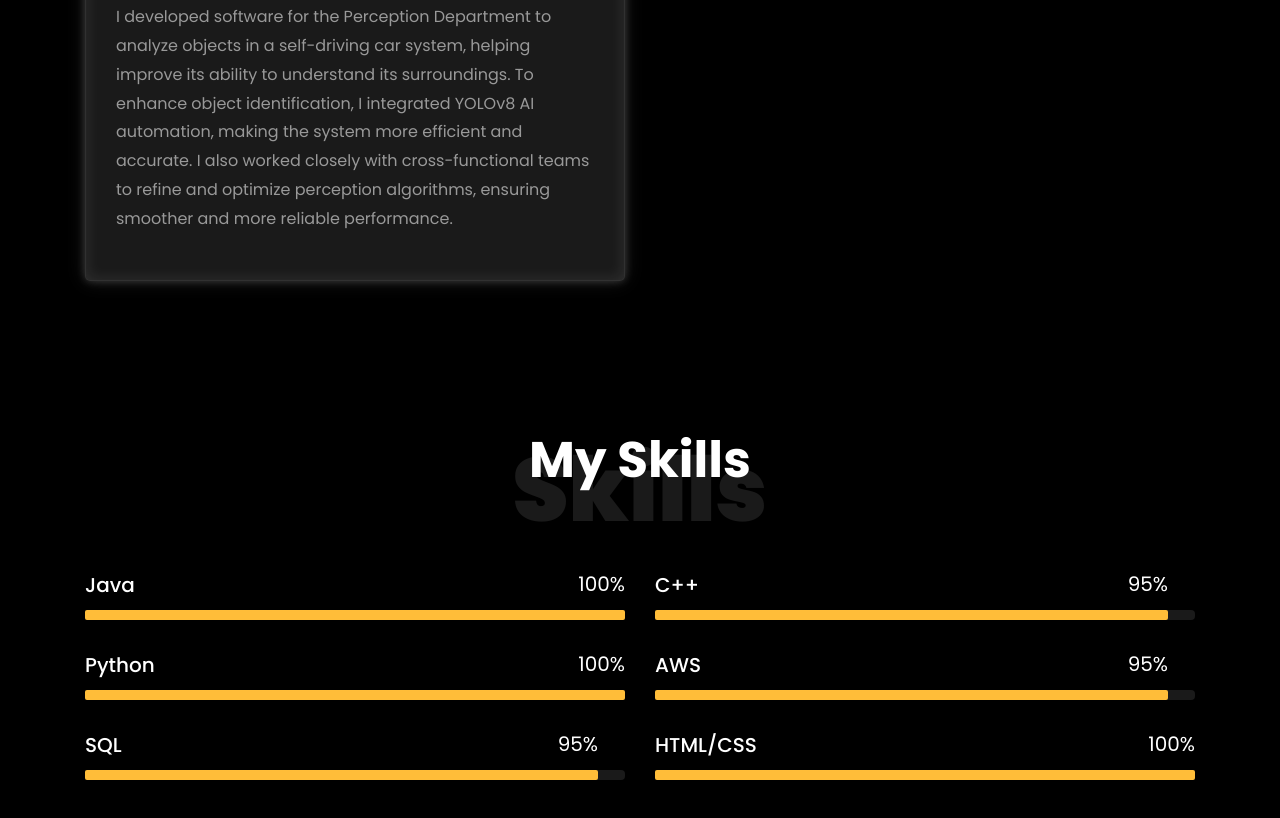
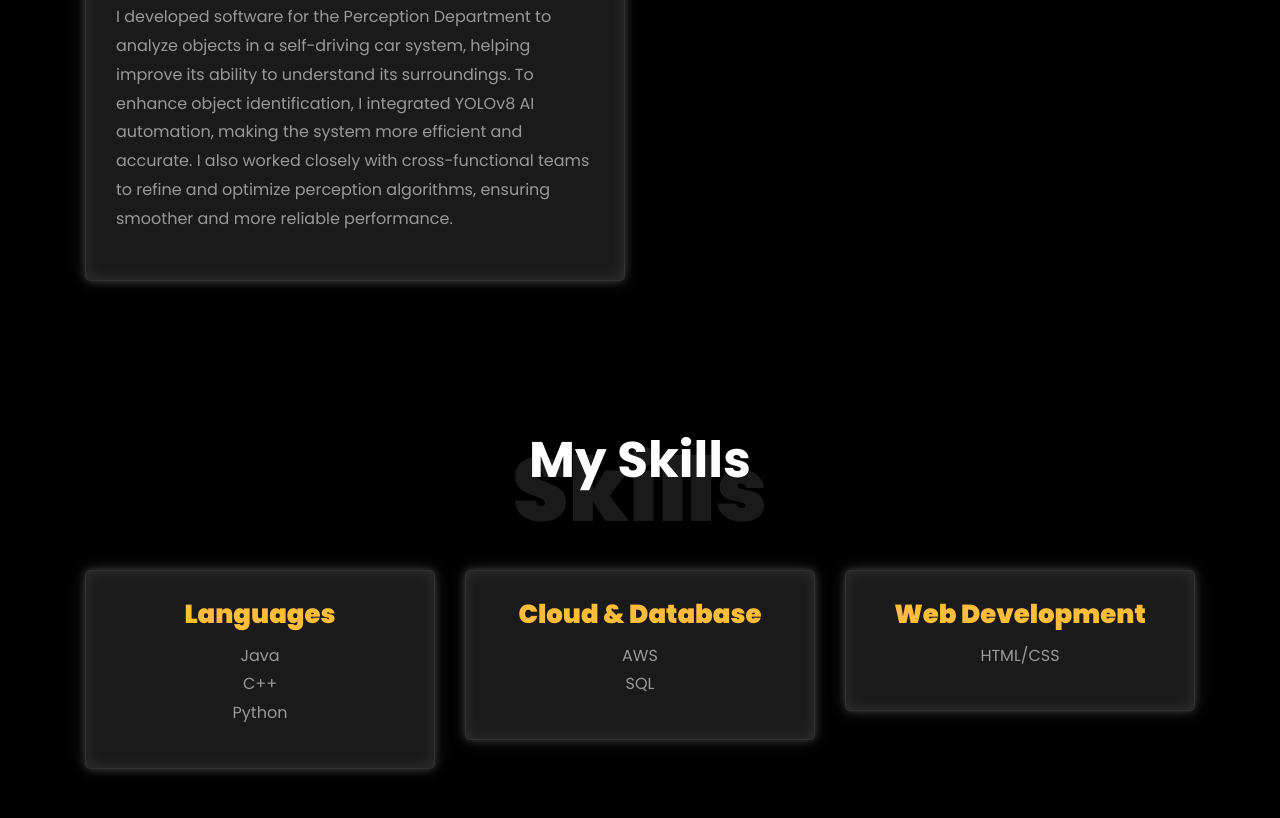
Before and after one commit to Vishal-Puttagunta/Personal-Website, a plain HTML site: page index.html in a window 1280 px wide. Shown: the part 2640-3458 px from the top of the page. Drawn offline with Linux system fonts and the light colour scheme; a web font is replaced by a local one.

Commit message:
Updated skills section

```diff
--- a/index.html
+++ b/index.html
@@ -21,6 +21,9 @@
     <link rel="stylesheet" href="css/flaticon.css">
     <link rel="stylesheet" href="css/icomoon.css">
     <link rel="stylesheet" href="css/style.css">
+    <style>
+      /* Removing all custom skill card styles */
+    </style>
   </head>
   <body data-spy="scroll" data-target=".site-navbar-target" data-offset="300">
 
@@ -150,7 +153,7 @@
     					<span class="date">Nov 2024 - Present</span>
     					<h2>AI/ML Research Assistant</h2>
     					<span class="position">The Ohio State University</span>
-    					<p class="mt-4">I’ve had the opportunity to mentor fellow undergraduate students on working with large-scale data scraping and high-performance computing, helping them collect over 8,000 instances of audio data for AI annotation. Along the way, I trained a large language model to replicate the processing power of advanced AI models, optimizing it for complex tasks. I also developed a script to efficiently process large MP3 files, making them easier to work with and generating over 500 usable data instances.</p>
+    					<p class="mt-4">I've had the opportunity to mentor fellow undergraduate students on working with large-scale data scraping and high-performance computing, helping them collect over 8,000 instances of audio data for AI annotation. Along the way, I trained a large language model to replicate the processing power of advanced AI models, optimizing it for complex tasks. I also developed a script to efficiently process large MP3 files, making them easier to work with and generating over 500 usable data instances.</p>
     				</div>
     				<div class="resume-wrap ftco-animate">
     					<span class="date">Sept 2024 - Present</span>
@@ -176,70 +179,31 @@
           </div>
         </div>
 				<div class="row">
-					<div class="col-md-6 animate-box">
-						<div class="progress-wrap ftco-animate">
-							<h3>Java</h3>
-							<div class="progress">
-							 	<div class="progress-bar color-1" role="progressbar" aria-valuenow="90"
-							  	aria-valuemin="0" aria-valuemax="100" style="width:100%">
-							    <span>100%</span>
-							  	</div>
-							</div>
+					<div class="col-md-4 mb-4">
+						<div class="resume-wrap ftco-animate text-center p-4">
+							<h3 class="date">Languages</h3>
+							<ul class="list-unstyled">
+								<li>Java</li>
+								<li>C++</li>
+								<li>Python</li>
+							</ul>
 						</div>
 					</div>
-					<div class="col-md-6 animate-box">
-						<div class="progress-wrap ftco-animate">
-							<h3>C++</h3>
-							<div class="progress">
-							 	<div class="progress-bar color-2" role="progressbar" aria-valuenow="85"
-							  	aria-valuemin="0" aria-valuemax="100" style="width:95%">
-							    <span>95%</span>
-							  	</div>
-							</div>
+					<div class="col-md-4 mb-4">
+						<div class="resume-wrap ftco-animate text-center p-4">
+							<h3 class="date">Cloud & Database</h3>
+							<ul class="list-unstyled">
+								<li>AWS</li>
+								<li>SQL</li>
+							</ul>
 						</div>
 					</div>
-					<div class="col-md-6 animate-box">
-						<div class="progress-wrap ftco-animate">
-							<h3>Python</h3>
-							<div class="progress">
-							 	<div class="progress-bar color-3" role="progressbar" aria-valuenow="95"
-							  	aria-valuemin="0" aria-valuemax="100" style="width:100%">
-							    <span>100%</span>
-							  	</div>
-							</div>
-						</div>
-					</div>
-					<div class="col-md-6 animate-box">
-						<div class="progress-wrap ftco-animate">
-							<h3>AWS</h3>
-							<div class="progress">
-							 	<div class="progress-bar color-4" role="progressbar" aria-valuenow="90"
-							  	aria-valuemin="0" aria-valuemax="100" style="width:95%">
-							    <span>95%</span>
-							  	</div>
-							</div>
-						</div>
-					</div>
-					<div class="col-md-6 animate-box">
-						<div class="progress-wrap ftco-animate">
-							<h3>SQL</h3>
-							<div class="progress">
-							 	<div class="progress-bar color-5" role="progressbar" aria-valuenow="70"
-							  	aria-valuemin="0" aria-valuemax="100" style="width:95%">
-							    <span>95%</span>
-							  	</div>
-							</div>
-						</div>
-					</div>
-					<div class="col-md-6 animate-box">
-						<div class="progress-wrap ftco-animate">
-							<h3>HTML/CSS</h3>
-							<div class="progress">
-							 	<div class="progress-bar color-6" role="progressbar" aria-valuenow="80"
-							  	aria-valuemin="0" aria-valuemax="100" style="width:100%">
-							    <span>100%</span>
-							  	</div>
-							</div>
+					<div class="col-md-4 mb-4">
+						<div class="resume-wrap ftco-animate text-center p-4">
+							<h3 class="date">Web Development</h3>
+							<ul class="list-unstyled">
+								<li>HTML/CSS</li>
+							</ul>
 						</div>
 					</div>
 				</div>
```
Also changed, not shown: css/style.css.
